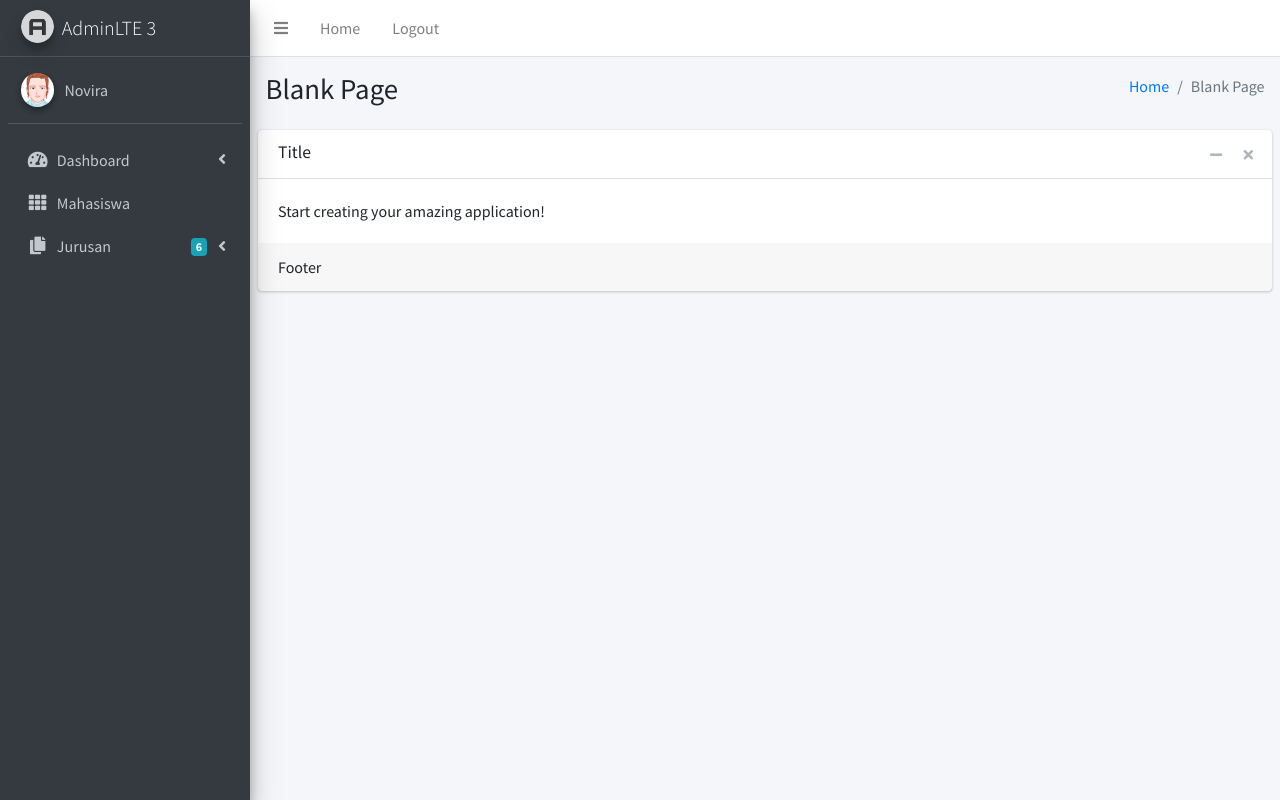
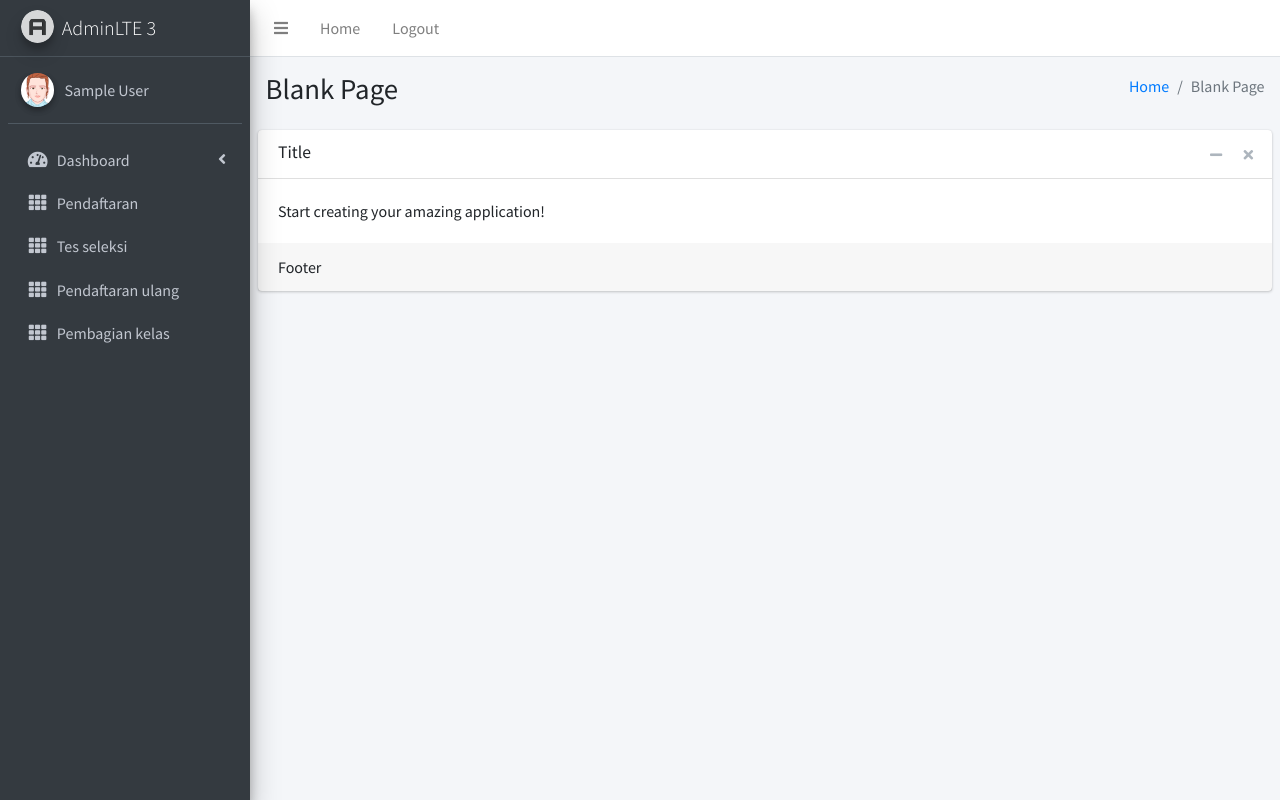
Before and after one commit to novfrr/smk3, a PHP site: page / in a window 1280 px wide. Run offline with PHP 8.4, Linux system fonts and the light colour scheme; the visitor is signed in with stand-in values (Sample User, id 1); some libraries are stand-ins or nearby versions.

Commit message:
tambahan

```diff
--- /dev/null
+++ b/cek_login.php
@@ -0,0 +1,23 @@
+<?php
+session_start();
+if(!isset($_SESSION['sid']) AND !isset($_COOKIE['cid']) ){
+  ?>
+  <script>
+    document.location="login.php";
+  </script>
+  <?php
+}
+
+if(isset($_SESSION['sid'])){
+    //variabel alemt session
+    $l_id = $_SESSION['sid'];
+    $l_nama = $_SESSION['snama'];
+    $l_email = $_SESSION['semail'];
+
+}elseif(isset($_COOKIE['cid'])){
+    //varialbel elemt cookie
+    $l_id = $_COOKIE['cid'];
+    $l_nama = $_COOKIE['cnama'];
+    $l_email = $_COOKIE['cemail'];
+}
+?>
--- a/index.php
+++ b/index.php
@@ -1,12 +1,5 @@
 <?php
-session_start();
-if(!isset($_SESSION['sid'])){
-  ?>
-  <script>
-    document.location="login.php";
-  </script>
-  <?php
-}
+include_once ("cek_login.php")
 ?>
 <!DOCTYPE html>
 <html lang="en">
--- a/logout.php
+++ b/logout.php
@@ -1,6 +1,10 @@
 <?php
 session_start();
 session_destroy();
+
+setcookie("cid",$id,time() - (60*60*24*3), "/");
+setcookie("cnama",$nama,time() - (60*60*24*3), "/");
+setcookie("cemail",$email,time() - (60*60*24*3), "/");
 ?>
 <script>
     document.location="login.php";
--- a/sidebar.php
+++ b/sidebar.php
@@ -14,7 +14,7 @@
           <img src="dist/img/avatar2.png" class="img-circle elevation-2" alt="User Image">
         </div>
         <div class="info">
-          <a href="#" class="d-block">Novira</a>
+          <a href="#" class="d-block"><?php echo $l_nama ?></a>
         </div>
       </div>
 
@@ -57,18 +57,43 @@
             <a href="../widgets.html" class="nav-link">
               <i class="nav-icon fas fa-th"></i>
               <p>
-                Mahasiswa
+                Pendaftaran
 
               </p>
             </a>
           </li>
+
           <li class="nav-item">
-            <a href="#" class="nav-link">
-              <i class="nav-icon fas fa-copy"></i>
+            <a href="../widgets.html" class="nav-link">
+              <i class="nav-icon fas fa-th"></i>
               <p>
-                Jurusan
-                <i class="fas fa-angle-left right"></i>
-                <span class="badge badge-info right">6</span>
+                Tes seleksi
+
+              </p>
+            </a>
+          </li>
+
+          <li class="nav-item">
+            <a href="../widgets.html" class="nav-link">
+              <i class="nav-icon fas fa-th"></i>
+              <p>
+                Pendaftaran ulang
+
+              </p>
+            </a>
+          </li>
+
+          <li class="nav-item">
+            <a href="../widgets.html" class="nav-link">
+              <i class="nav-icon fas fa-th"></i>
+              <p>
+                Pembagian kelas
+
+              </p>
+            </a>
+          </li>
+
+
               </p>
             </a>
 
```
Also changed, not shown: login.php (+14 -4 lines).
